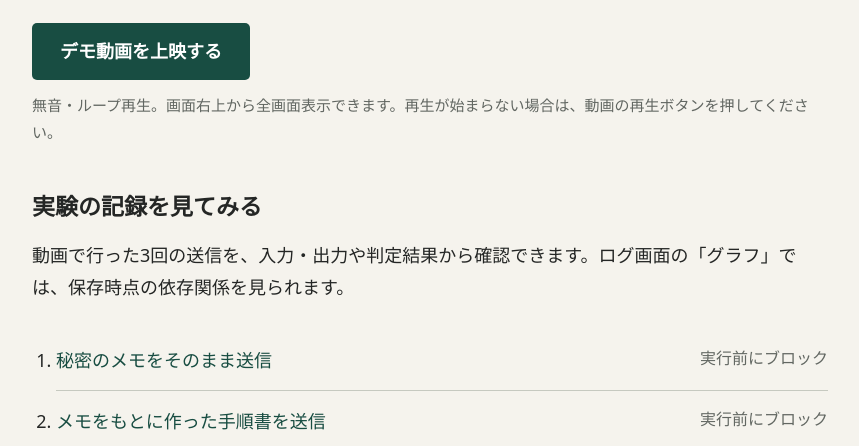
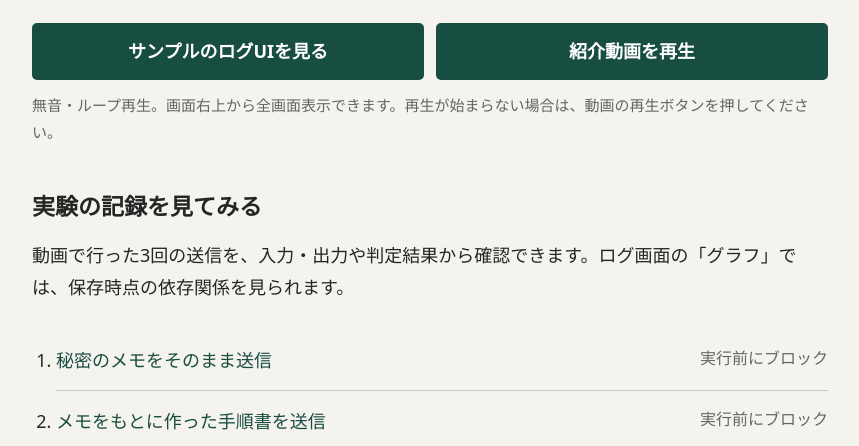
Before and after one commit to mani1261790/ToolUseProxy-showcase, a plain HTML site: page index.html in a window 1280 px wide. Shown: the part 354-800 px from the top of the page, without its empty margins (210-1069 px from the left). Drawn offline with Linux system fonts and the light colour scheme.

Commit message:
ログUIと紹介動画への入口を並べる

```diff
--- a/index.html
+++ b/index.html
@@ -8,7 +8,7 @@
 <title>ToolUseProxy — 展示デモ</title>
 <style>
 :root{color-scheme:light dark;--bg:#f5f3ed;--fg:#242625;--muted:#626762;--rule:#c6c9c0;--accent:#184d42}
-*{box-sizing:border-box}body{margin:0;background:var(--bg);color:var(--fg);font:18px/1.8 system-ui,-apple-system,sans-serif}main{max-width:860px;margin:auto;padding:52px 32px 40px}header{display:flex;justify-content:space-between;gap:20px;align-items:baseline;border-bottom:1px solid var(--rule);padding-bottom:16px}header strong{font-size:23px;letter-spacing:-.7px}header span{font-size:15px;color:var(--muted)}h1{font-size:clamp(27px,4.5vw,40px);line-height:1.5;font-weight:600;margin:40px 0 16px}p{margin:12px 0 26px}a{color:var(--accent);text-underline-offset:5px}a:focus-visible{outline:3px solid var(--accent);outline-offset:5px}.watch{display:inline-block;padding:12px 28px;background:var(--accent);color:white;text-decoration:none;border-radius:5px;font-weight:600}.note{font-size:15px;color:var(--muted)}section{margin-top:40px}h2{font-size:23px;font-weight:600;margin:0 0 6px}ol{padding-left:24px;margin-top:20px}li{padding:14px 0;border-bottom:1px solid var(--rule)}li a{display:flex;justify-content:space-between;gap:12px;text-decoration:none}li a:hover{text-decoration:underline}li span{white-space:nowrap;font-size:16px;color:var(--muted)}footer{margin-top:36px;font-size:15px;color:var(--muted)}
+*{box-sizing:border-box}body{margin:0;background:var(--bg);color:var(--fg);font:18px/1.8 system-ui,-apple-system,sans-serif}main{max-width:860px;margin:auto;padding:52px 32px 40px}header{display:flex;justify-content:space-between;gap:20px;align-items:baseline;border-bottom:1px solid var(--rule);padding-bottom:16px}header strong{font-size:23px;letter-spacing:-.7px}header span{font-size:15px;color:var(--muted)}h1{font-size:clamp(27px,4.5vw,40px);line-height:1.5;font-weight:600;margin:40px 0 16px}p{margin:12px 0 26px}a{color:var(--accent);text-underline-offset:5px}a:focus-visible{outline:3px solid var(--accent);outline-offset:5px}.entry-links{display:flex;gap:12px;flex-wrap:wrap}.entry-links a{flex:1;text-align:center;white-space:nowrap}.watch{display:inline-block;padding:12px 28px;background:var(--accent);color:white;text-decoration:none;border-radius:5px;font-weight:600}.note{font-size:15px;color:var(--muted)}section{margin-top:40px}h2{font-size:23px;font-weight:600;margin:0 0 6px}ol{padding-left:24px;margin-top:20px}li{padding:14px 0;border-bottom:1px solid var(--rule)}li a{display:flex;justify-content:space-between;gap:12px;text-decoration:none}li a:hover{text-decoration:underline}li span{white-space:nowrap;font-size:16px;color:var(--muted)}footer{margin-top:36px;font-size:15px;color:var(--muted)}
 @media(prefers-color-scheme:dark){:root{--bg:#191d1c;--fg:#eeeee8;--muted:#acb5af;--rule:#45514a;--accent:#a4d5bd}.watch{color:#162d25}}
 @media(max-width:550px){main{padding:25px 22px}header{display:block}header span{display:block}li a{display:block}li span{display:block}}
 </style>
@@ -17,7 +17,7 @@
 <header><strong>ToolUseProxy</strong><span>SecHack365 / 融合駆動コース · 中川 誠星</span></header>
 <h1>AIに任せる作業にも、<br>外へ出したくない情報がある。</h1>
 <p>秘密のメモ、それをもとに作った手順書、無関係な案内文。<br>3種類のファイルをGitHubに送ろうとすると、どうなるでしょうか。</p>
-<a class="watch" href="screening.html">デモ動画を上映する</a>
+<nav class="entry-links" aria-label="展示コンテンツ"><a class="watch" href="logs.html">サンプルのログUIを見る</a><a class="watch" href="screening.html">紹介動画を再生</a></nav>
 <p class="note">無音・ループ再生。画面右上から全画面表示できます。再生が始まらない場合は、動画の再生ボタンを押してください。</p>
 <section aria-labelledby="logs-title"><h2 id="logs-title">実験の記録を見てみる</h2>
 <p>動画で行った3回の送信を、入力・出力や判定結果から確認できます。ログ画面の「グラフ」では、保存時点の依存関係を見られます。</p>
```
